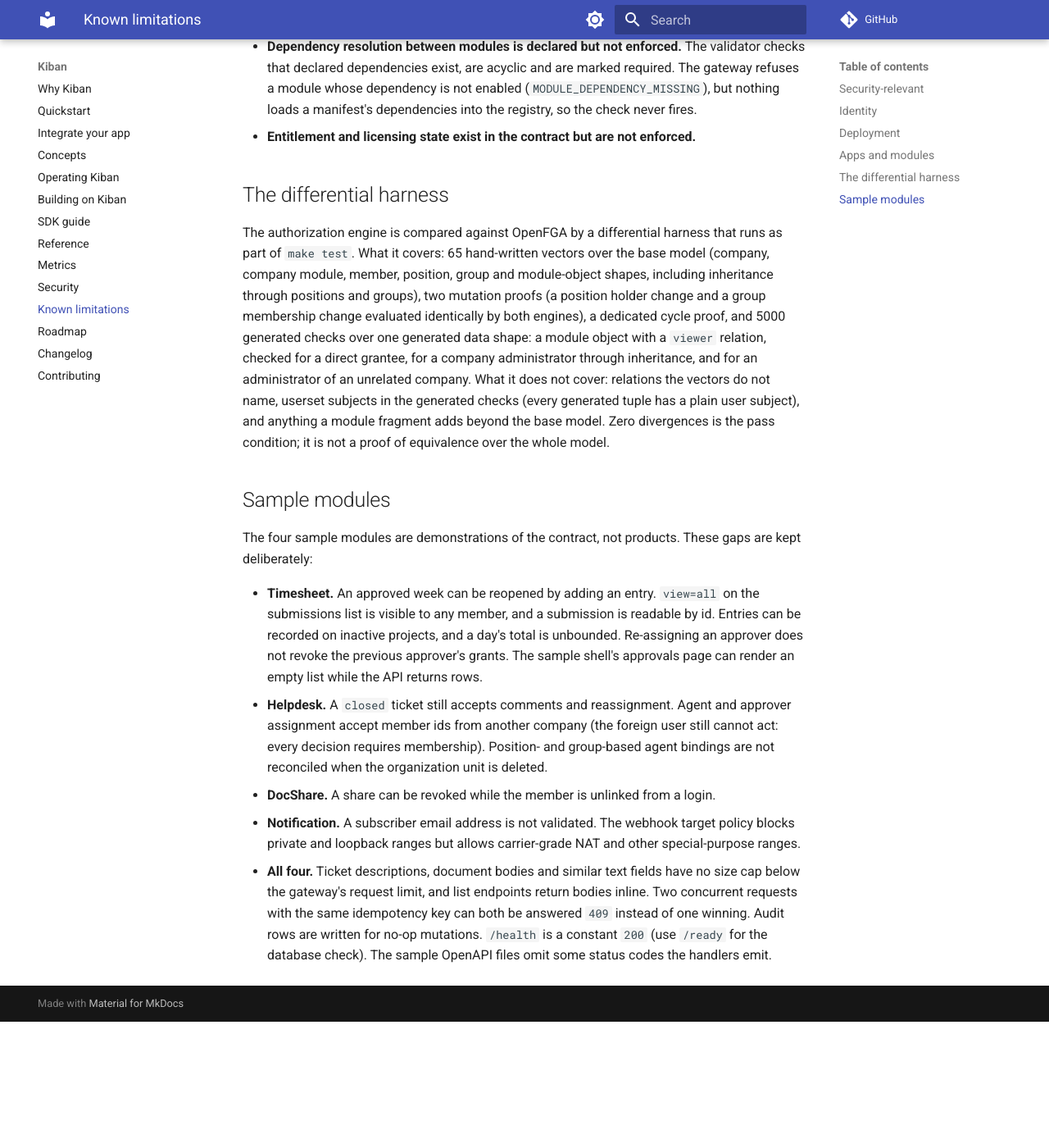
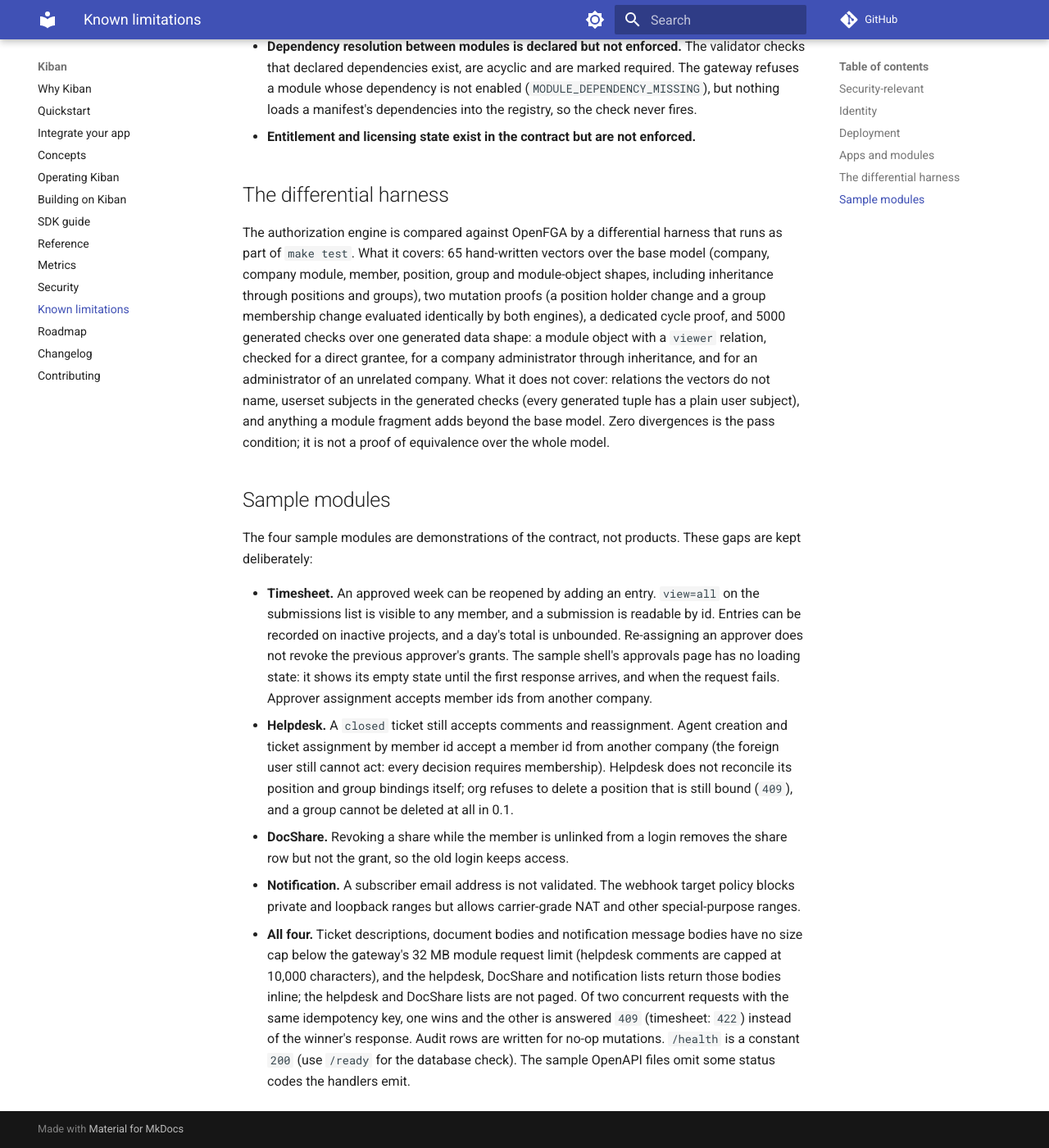
Before and after one commit to rosschiu/kiban, an MkDocs documentation site: the page built from docs/limitations.md, in a window 1280 px wide and 1400 px high, scrolled down 2664 px. Shown: the whole window at 82% size. Built offline with MkDocs 1.6.1 and Material for MkDocs 9.7.7, drawn with Linux system fonts in a browser that asks for light colours; comment, search, counter and statistics services are not loaded; before the commit the page ends 3910 px from its top, so only the background shows below that.

Commit message:
docs(limitations): sample-module gaps as the code has them; KIBAN_DOMAIN takes a bare host

```diff
--- a/docs/limitations.md
+++ b/docs/limitations.md
@@ -116,19 +116,25 @@
 - **Timesheet.** An approved week can be reopened by adding an entry. `view=all` on the
   submissions list is visible to any member, and a submission is readable by id. Entries can be
   recorded on inactive projects, and a day's total is unbounded. Re-assigning an approver does
-  not revoke the previous approver's grants. The sample shell's approvals page can render an
-  empty list while the API returns rows.
-- **Helpdesk.** A `closed` ticket still accepts comments and reassignment. Agent and approver
-  assignment accept member ids from another company (the foreign user still cannot act: every
-  decision requires membership). Position- and group-based agent bindings are not reconciled
-  when the organization unit is deleted.
-- **DocShare.** A share can be revoked while the member is unlinked from a login.
+  not revoke the previous approver's grants. The sample shell's approvals page has no loading
+  state: it shows its empty state until the first response arrives, and when the request fails.
+  Approver assignment accepts member ids from another company.
+- **Helpdesk.** A `closed` ticket still accepts comments and reassignment. Agent creation and
+  ticket assignment by member id accept a member id from another company (the foreign user
+  still cannot act: every decision requires membership). Helpdesk does not reconcile its
+  position and group bindings itself; org refuses to delete a position that is still bound
+  (`409`), and a group cannot be deleted at all in 0.1.
+- **DocShare.** Revoking a share while the member is unlinked from a login removes the share row
+  but not the grant, so the old login keeps access.
 - **Notification.** A subscriber email address is not validated. The webhook target policy
   blocks private and loopback ranges but allows carrier-grade NAT and other special-purpose
   ranges.
-- **All four.** Ticket descriptions, document bodies and similar text fields have no size cap
-  below the gateway's request limit, and list endpoints return bodies inline. Two concurrent
-  requests with the same idempotency key can both be answered `409` instead of one winning.
+- **All four.** Ticket descriptions, document bodies and notification message bodies have no
+  size cap below the gateway's 32 MB module request limit (helpdesk comments are capped at
+  10,000 characters), and the helpdesk, DocShare and notification lists return those bodies
+  inline; the helpdesk and DocShare lists are not paged. Of two concurrent requests with the
+  same idempotency key, one wins and the other is answered `409` (timesheet: `422`) instead of
+  the winner's response.
   Audit rows are written for no-op mutations. `/health` is a
   constant `200` (use `/ready` for the database check). The sample OpenAPI files omit some
   status codes the handlers emit.
```
Also changed, not shown: docs/operating.md (+2 -1 lines).
